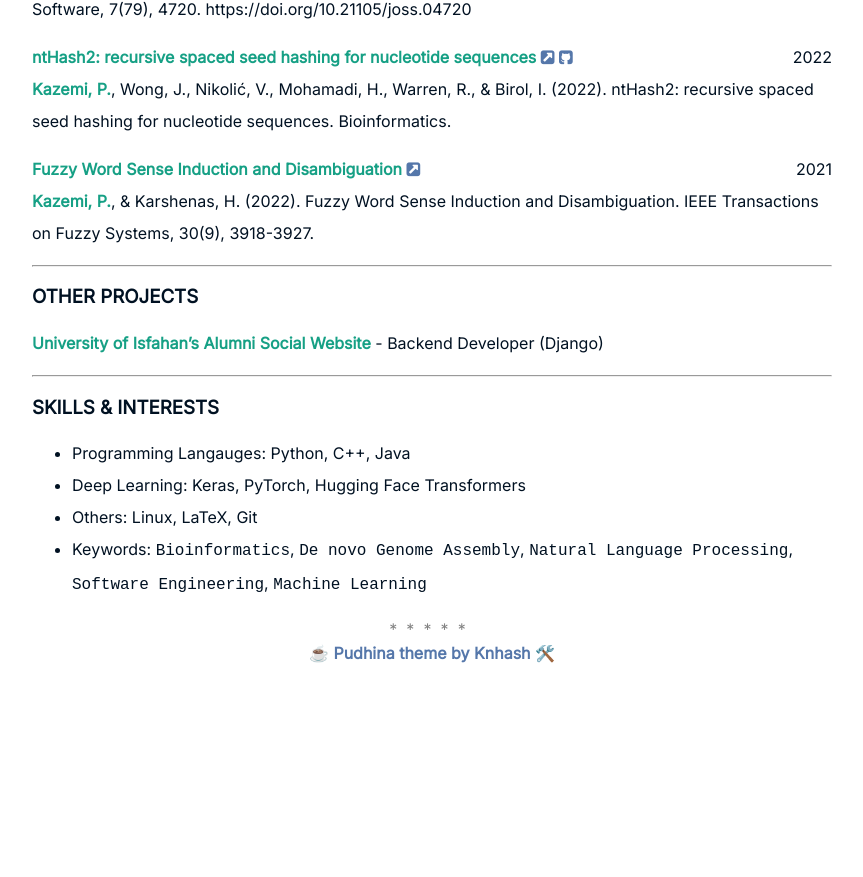
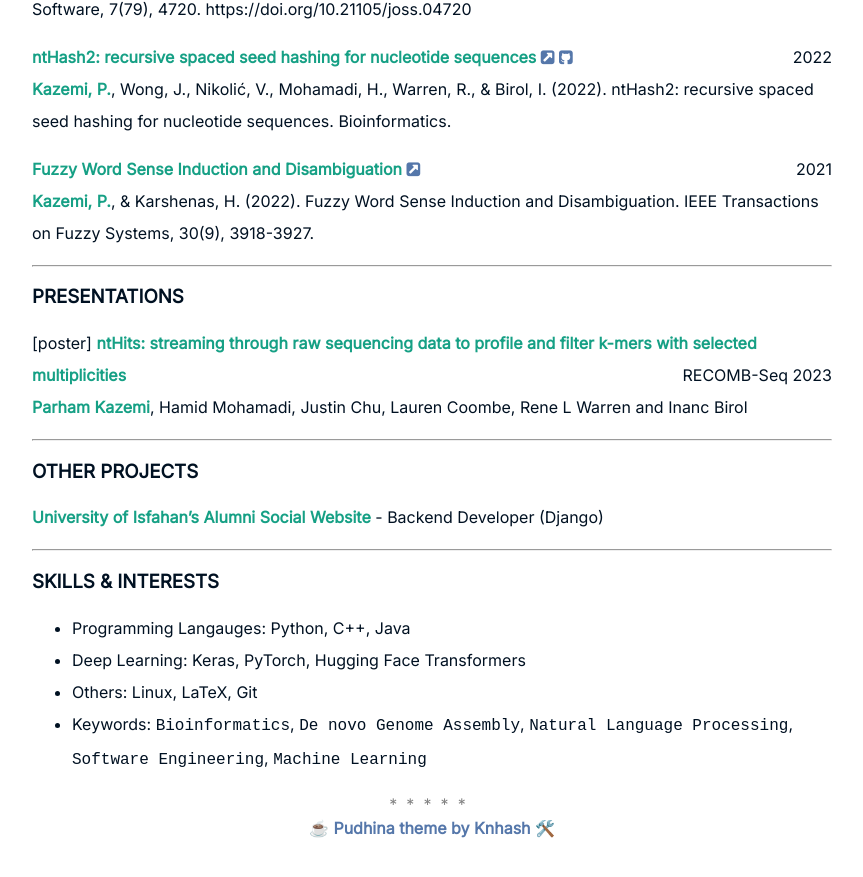
Before and after one commit to parham-k/parham-k.github.io, a Jekyll site: the page built from cv.md, in a window 1280 px wide and 900 px high, scrolled down 1554 px. Shown: the top 877 px of the window, without its empty margins (208-1071 px from the left). Built offline with Jekyll 4.4.1, drawn with Linux system fonts in a browser that asks for light colours; before the commit the page ends 2279 px from its top, so only the background shows below that.

Commit message:
Update cv.md

```diff
--- a/cv.md
+++ b/cv.md
@@ -79,6 +79,15 @@ Nikolić, V., **Kazemi, P.**, Coombe, L., Wong, J., Afshinfard, A., Chu, J., War
 
 ---
 
+### PRESENTATIONS
+
+[poster] **ntHits: streaming through raw sequencing data to profile and filter k-mers with selected multiplicities**
+<span style="float: right;">RECOMB-Seq 2023</span>
+<br>
+**Parham Kazemi**, Hamid Mohamadi, Justin Chu, Lauren Coombe, Rene L Warren and Inanc Birol
+
+---
+
 ### OTHER PROJECTS
 
 **University of Isfahan's Alumni Social Website** - Backend Developer (Django)
```
